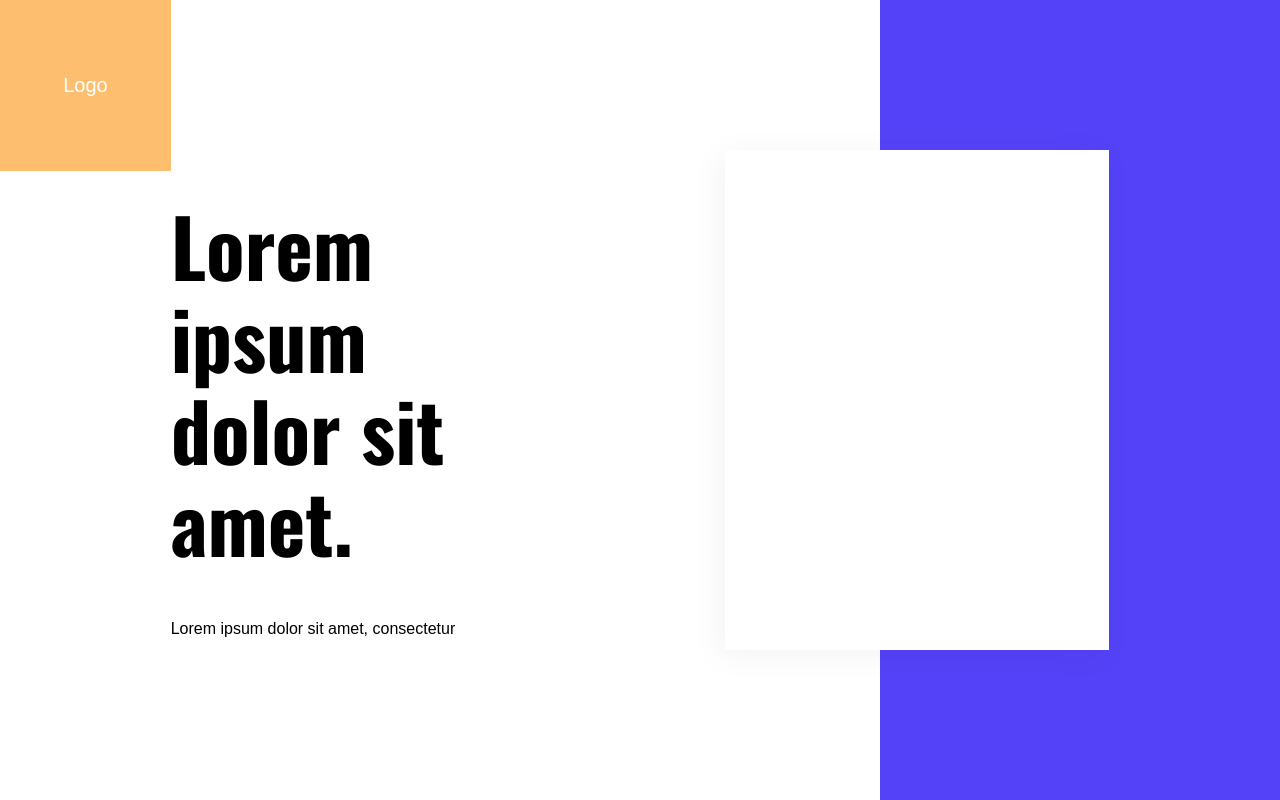
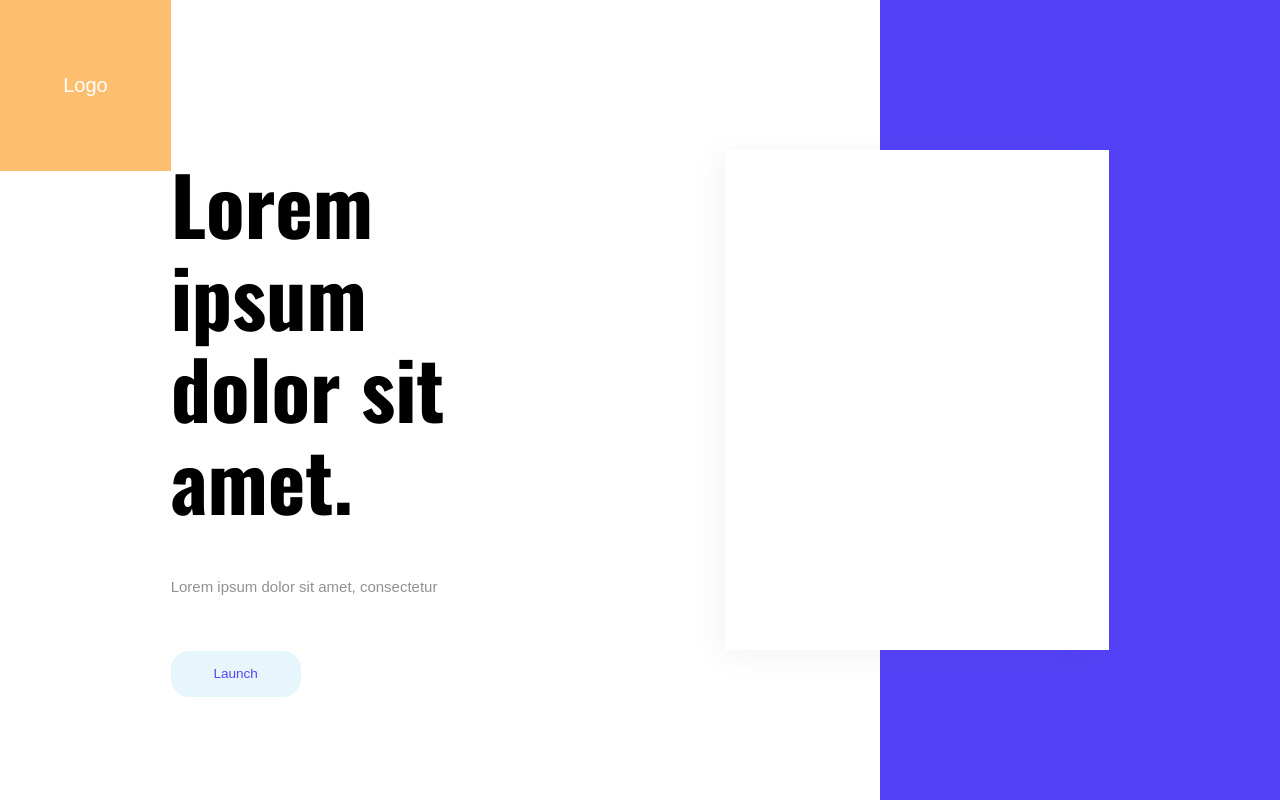
Before and after one commit to juliacodes/Decore, a React (Create React App) app: page / in a window 1280 px wide. Built offline with nearby package versions, Linux system fonts and the light colour scheme; a web font is replaced by a local one.

Commit message:
Added Text and Button Styling

```diff
--- a/src/App.js
+++ b/src/App.js
@@ -1,7 +1,7 @@
 import React from 'react';
 import { LayoutInner, Layout, Container } from './Components/Layout';
 import { FlexLeft, FlexRight } from './Components/FlexSplit';
-import { Heading } from './Styling';
+import { Heading, Paragraph, Button } from './Styling';
 
 import Navbar from './Components/Navbar';
 import RightBar from './Components/RightBar';
@@ -13,7 +13,10 @@ const App = () => (
             <Container>
                 <FlexLeft>
                     <Heading>Lorem ipsum dolor sit amet. </Heading>
-                    <p>Lorem ipsum dolor sit amet, consectetur </p>
+                    <Paragraph>
+                        Lorem ipsum dolor sit amet, consectetur{' '}
+                    </Paragraph>
+                    <Button>Launch</Button>
                 </FlexLeft>
                 <FlexRight>
                     <div />
--- a/src/Styling/Styling.js
+++ b/src/Styling/Styling.js
@@ -3,10 +3,27 @@ import styled from 'styled-components';
 export const COLORS = {
     yellow: '#FDBE6F',
     deepBlue: '#5442F8',
-    lightBlue: '#84D3F2'
+    lightBlue: '#e7f6fd'
 };
 
 export const Heading = styled.h1`
     font-size: 80px;
     font-weight: 700;
 `;
+
+export const Paragraph = styled.p`
+    color: #929090;
+    font-size: 15px;
+`;
+
+export const Button = styled.button`
+    width: 130px;
+    height: 46px;
+    background: ${COLORS.lightBlue};
+    font-size: 13.5666px;
+    line-height: 17px;
+    border-radius: 18px;
+    color: ${COLORS.deepBlue};
+    border: none;
+    margin-top: 40px;
+`;
--- a/src/Styling/index.js
+++ b/src/Styling/index.js
@@ -1 +1 @@
-export { COLORS, Heading } from './Styling';
+export { COLORS, Heading, Paragraph, Button } from './Styling';
```
